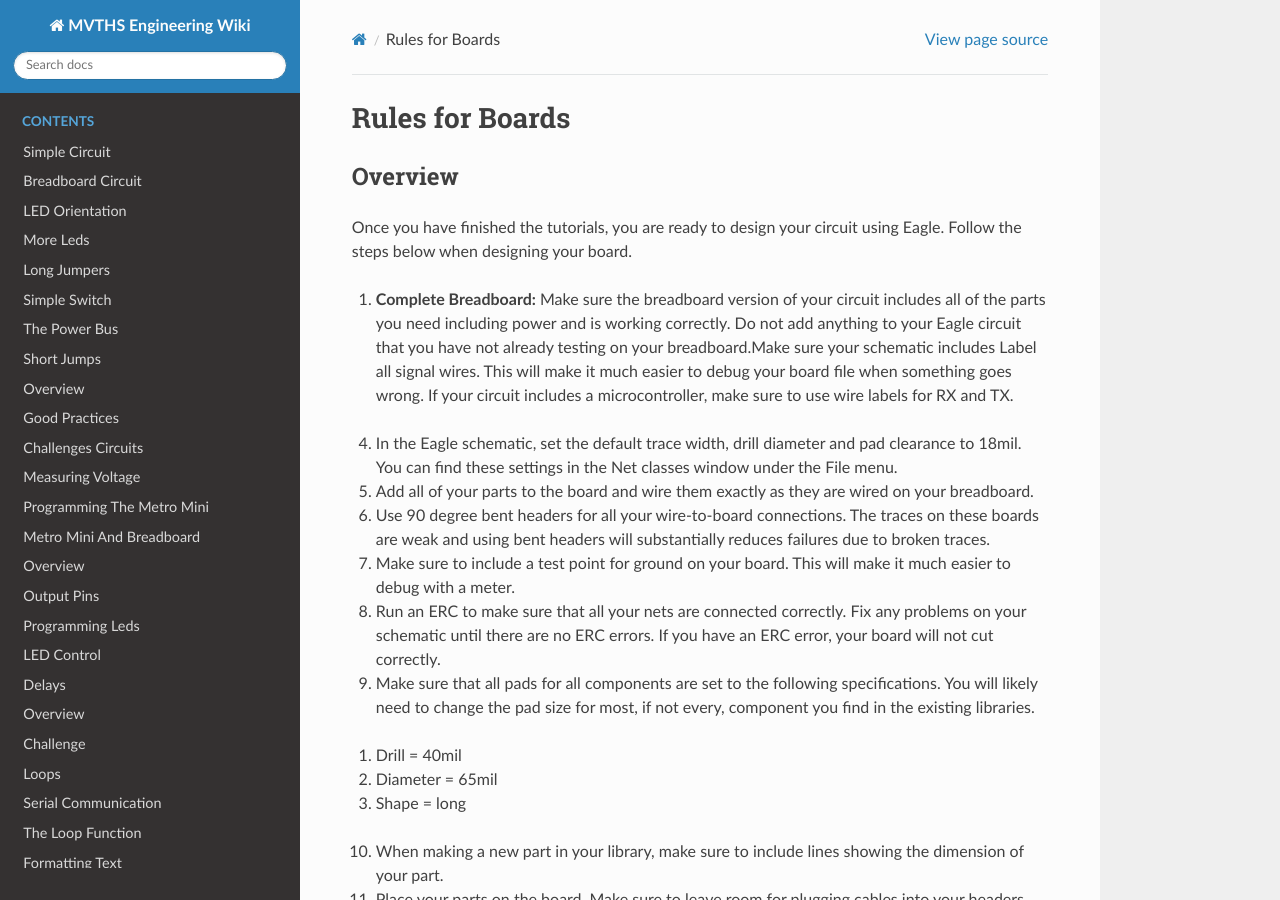
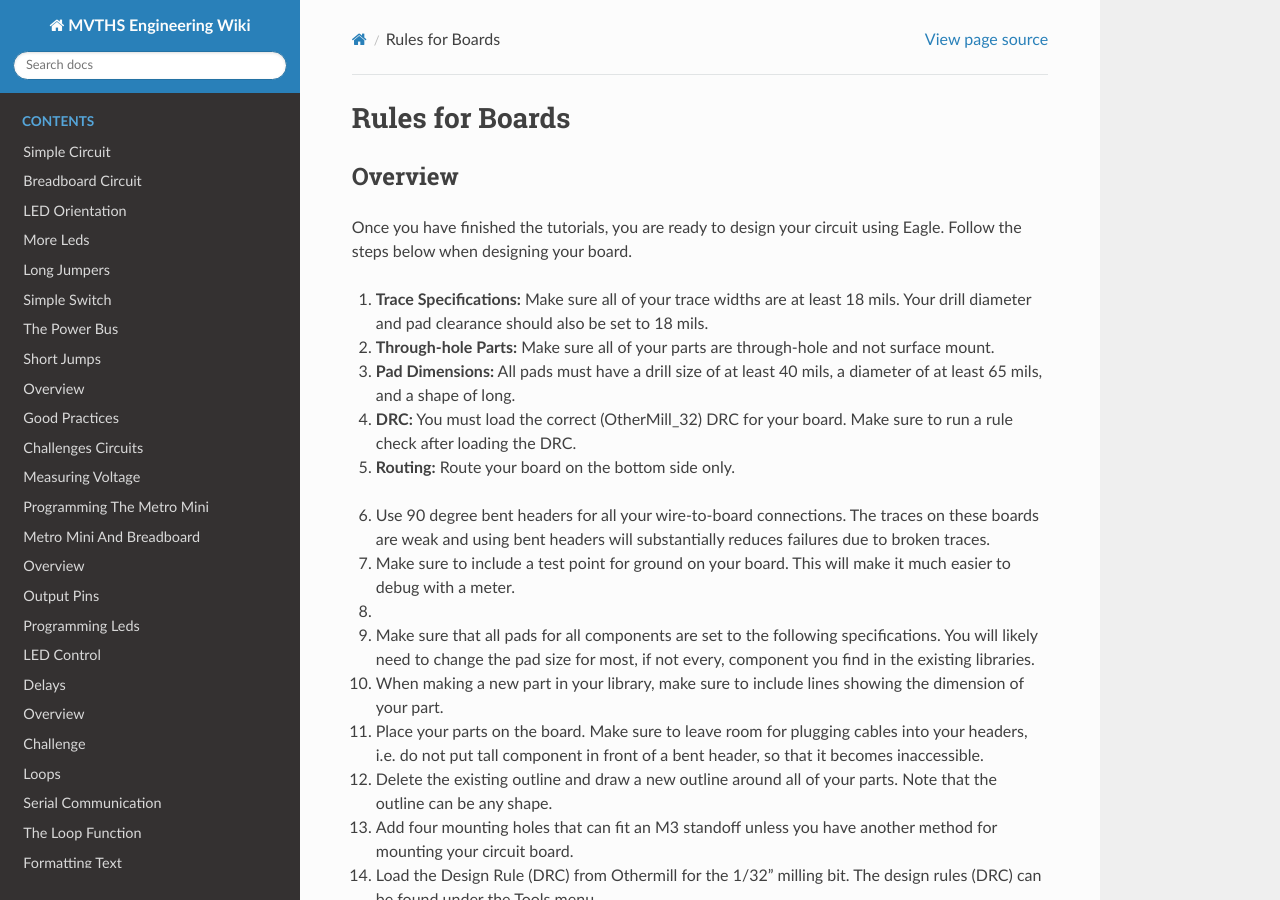
Before and after one commit to maxtkc/mvths-wiki, a Sphinx documentation site: the page built from docs/046a-rules-for-boards.rst, in a window 1280 px wide and 900 px high. Built offline with Sphinx 7.4.7 and the Read the Docs theme 2.0.0, drawn with Linux system fonts in a browser that asks for light colours; pages that are not in the unit, such as notebooks, are missing from menus.

Commit message:
Update 046a-rules-for-boards.rst

```diff
--- a/docs/046a-rules-for-boards.rst
+++ b/docs/046a-rules-for-boards.rst
@@ -6,37 +6,27 @@ Overview
 
 Once you have finished the tutorials, you are ready to design your circuit using Eagle. Follow the steps below when designing your board.
 
-#. **Complete Breadboard:** Make sure the breadboard version of your circuit includes all of the parts you need including power and is working correctly. Do not add anything to your Eagle circuit that you have not already testing on your breadboard.Make sure your schematic includes Label all signal wires. This will make it much easier to debug your
-   board file when something goes wrong. If your circuit includes a
-   microcontroller, make sure to use wire labels for RX and TX.
-4. In the Eagle schematic, set the default trace width, drill diameter
-   and pad clearance to 18mil. You can find these settings in the Net
-   classes window under the File menu.
-5. Add all of your parts to the board and wire them exactly as they are
-   wired on your breadboard.
+#. **Trace Specifications:** Make sure all of your trace widths are at least 18 mils. Your drill diameter and pad clearance should also be set to 18 mils.
+
+#. **Through-hole Parts:** Make sure all of your parts are through-hole and not surface mount.
+
+#. **Pad Dimensions:** All pads must have a drill size of at least 40 mils,  a diameter of at least 65 mils, and a shape of long.
+
+#. **DRC:** You must load the correct (OtherMill_32) DRC for your board. Make sure to run a rule check after loading the DRC.
+
+#. **Routing:** Route your board on the bottom side only.
+
 6. Use 90 degree bent headers for all your wire-to-board connections.
    The traces on these boards are weak and using bent headers will
    substantially reduces failures due to broken traces.
 7. Make sure to include a test point for ground on your board. This will
    make it much easier to debug with a meter.
-8. Run an ERC to make sure that all your nets are connected correctly.
-   Fix any problems on your schematic until there are no ERC errors. If
-   you have an ERC error, your board will not cut correctly.
+8.
 9. Make sure that all pads for all components are set to the following
    specifications. You will likely need to change the pad size for most,
    if not every, component you find in the existing libraries.
 
-.. raw:: html
 
-   <!-- end list -->
-
-1. Drill = 40mil
-2. Diameter = 65mil
-3. Shape = long
-
-.. raw:: html
-
-   <!-- end list -->
 
 10. When making a new part in your library, make sure to include lines
     showing the dimension of your part.
```
